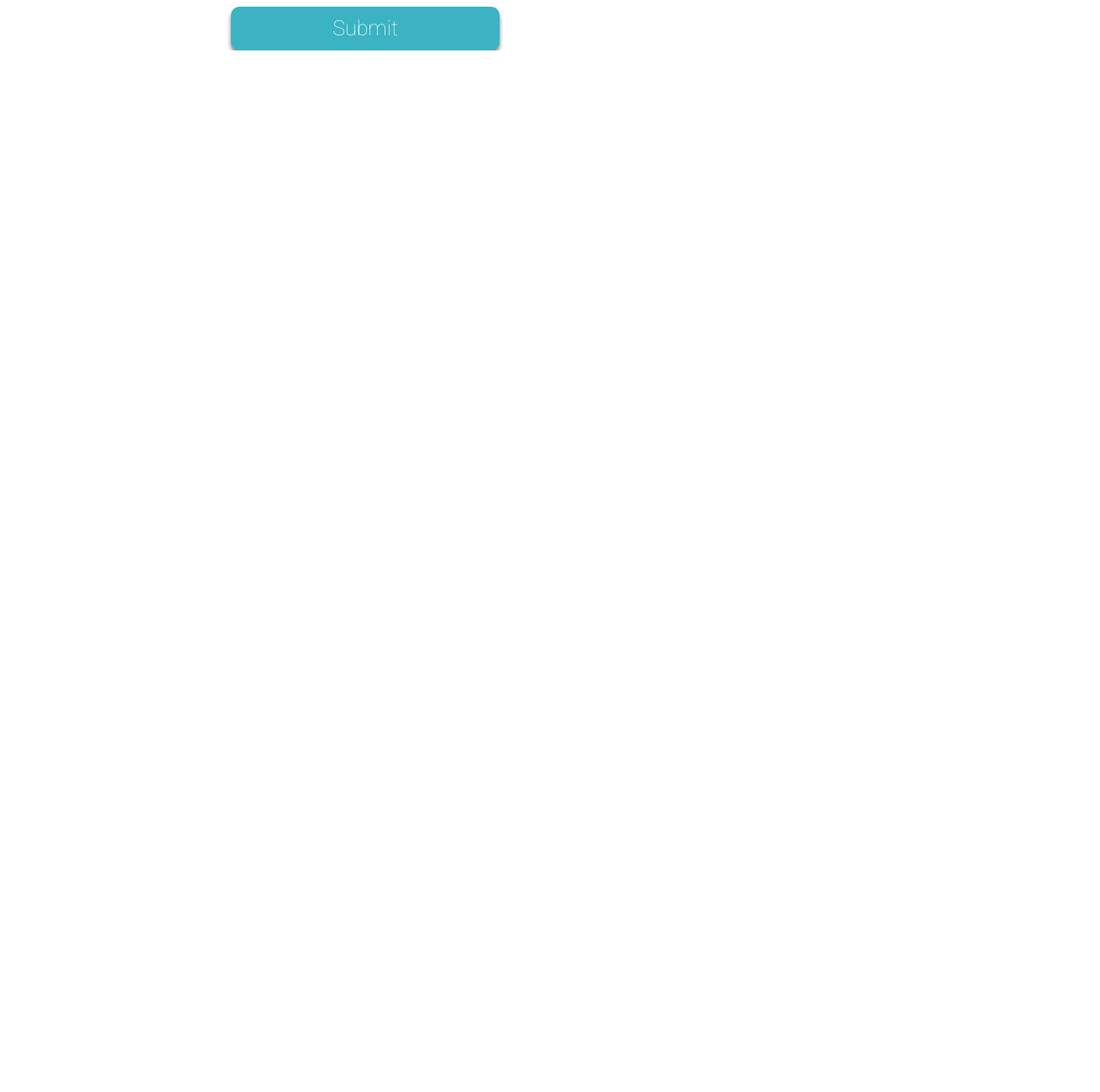
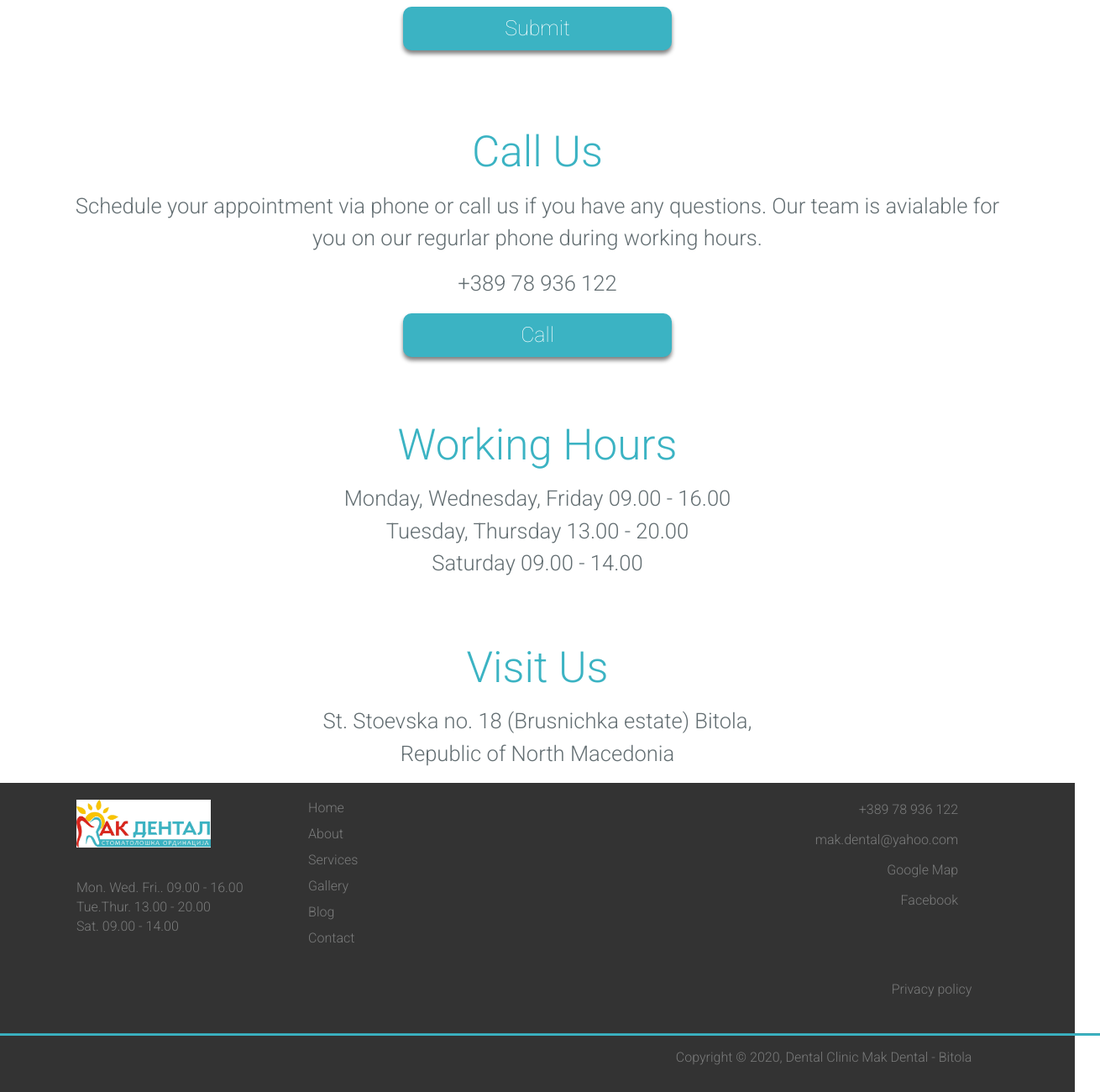
Before and after one commit to sedc-codecademy/sp2020-cp04-mkd, a plain HTML site: page src/pages/contact.html in a window 1280 px wide. Shown: the part 1397-2697 px from the top of the page at 84% size, 1310 px wide, since content can reach past the window. Before the commit the page ends 1457 px from the top, so only its background shows below. Drawn offline with nearby package versions, Linux system fonts and the light colour scheme.

Commit message:
add visit, working hours and call section

```diff
--- a/src/pages/contact.html
+++ b/src/pages/contact.html
@@ -19,6 +19,7 @@
 
     <link rel="stylesheet" href="../css/contact.module.css" />
     <link rel="stylesheet" href="../css/header.module.css" />
+    <link rel="stylesheet" href="../css/footer.css" />
   </head>
 
   <body>
@@ -97,43 +98,158 @@
         </div>
         <div class="row no-gutter">
           <div class="col-md contact-text">
-            Easily get in touch with us via phone or through our online
-              contact form if you have any questions or would like to schedule
-              an appointment. Our team will reply as soon as possible.
+            Easily get in touch with us via phone or through our online contact
+            form if you have any questions or would like to schedule an
+            appointment. Our team will reply as soon as possible.
           </div>
         </div>
 
         <div class="row justify-content-center mt-5">
-          <div class="col-8">
+          <div class="col-8 justify-content-center center-align">
             <form>
               <div class="form-group">
                 <label for="contact-name">Name</label>
-                <input type="email" class="form-control" id="contact-name">
+                <input type="email" class="form-control" id="contact-name" />
               </div>
               <div class="form-group">
                 <label for="contact-phone">Phone</label>
-                <input type="email" class="form-control" id="contact-phone">
+                <input type="email" class="form-control" id="contact-phone" />
               </div>
               <div class="form-group">
                 <label for="contact-email">Email</label>
-                <input type="email" class="form-control" id="contact-email">
+                <input type="email" class="form-control" id="contact-email" />
               </div>
               <div class="form-group">
                 <label for="contact-subject">Subject</label>
-                <input type="email" class="form-control" id="contact-subject">
+                <input type="email" class="form-control" id="contact-subject" />
               </div>
               <div class="form-group">
                 <label for="exampleFormControlTextarea1">Write a message</label>
-                <textarea class="form-control" id="exampleFormControlTextarea1" rows="3"></textarea>
+                <textarea
+                  class="form-control"
+                  id="exampleFormControlTextarea1"
+                  rows="3"
+                ></textarea>
               </div>
-              <button type="submit" class="btn">Submit</button>
+
+              <div class="row justify-content-center mb-3">
+                <button type="submit" class="btn">Submit</button>
+              </div>
             </form>
           </div>
         </div>
 
+        <div class="row no-gutter" style="margin-top: 60px;">
+          <div class="col-md contact-title">
+            Call us
+          </div>
+        </div>
+        <div class="row no-gutter">
+          <div class="col-md contact-text">
+            Schedule your appointment via phone or call us if you have any
+            questions. Our team is avialable for you on our regurlar phone
+            during working hours.
+          </div>
+        </div>
+        <div class="row no-gutter mt-3">
+          <div class="col-md contact-text">
+            +389 78 936 122
+          </div>
+        </div>
+        <div class="row justify-content-center mt-3 mb-3">
+          <button type="submit" class="btn">Call</button>
+        </div>
       </div>
-    </div>
+
+      <div class="row no-gutter" style="margin-top: 60px;">
+        <div class="col-md contact-title">
+          Working Hours
+        </div>
+      </div>
+
+      <div class="row no-gutter">
+        <div class="col-md contact-text">
+          Monday, Wednesday, Friday 09.00 - 16.00<br />
+          Tuesday, Thursday 13.00 - 20.00 <br />
+          Saturday 09.00 - 14.00
+        </div>
+      </div>
+
+      <div class="row no-gutter" style="margin-top: 60px;">
+        <div class="col-md contact-title">
+          Visit Us
+        </div>
+      </div>
+
+      <div class="row no-gutter mb-3">
+        <div class="col-md contact-text">
+          St. Stoevska no. 18 (Brusnichka estate) Bitola,<br />
+          Republic of North Macedonia
+        </div>
+      </div>
     </section>
+
+    <!-- Start -->
+    <footer id="footer" class="page-footer">
+      <div class="containter-fluid text-center text-md-left">
+        <div class="row">
+          <!-- logo Start -->
+          <div class="col-md-2 mx-auto mb-4 p-0">
+            <div class="logo-img mb-2">
+              <img
+                src="../images/logo/md-logo.jpg"
+                class="img-fluid"
+                alt="Responsive image"
+              />
+            </div>
+            <ul class="work-days list-unstyled">
+              <li class="schedule mb-1">Mon. Wed. Fri.. 09.00 - 16.00</li>
+              <li class="schedule mb-1">Tue.Thur. 13.00 - 20.00</li>
+              <li class="schedule mb-1">Sat. 09.00 - 14.00</li>
+            </ul>
+          </div>
+          <!-- logo end -->
+
+          <!-- links start -->
+          <div class="col-md-4 mx-auto mb-4 p-0 mx-md-n5 menu-items">
+            <ul class="list-unstyled">
+              <li><a href="#">Home</a></li>
+              <li><a href="#">About</a></li>
+              <li><a href="#">Services</a></li>
+              <li><a href="#">Gallery</a></li>
+              <li><a href="#">Blog</a></li>
+              <li><a href="#">Contact</a></li>
+            </ul>
+          </div>
+          <!-- links End -->
+
+          <!-- contacts Start -->
+          <div class="col-md-3 mx-auto text-center text-md-right pr-5 contacts">
+            <ul class="list-unstyled">
+              <li class="telNumber">+389 78 936 122</li>
+              <li><a href="#">mak.dental@yahoo.com</a></li>
+              <li><a href="#">Google Map</a></li>
+              <li><a href="#">Facebook</a></li>
+              <!-- <li class="text-end">Privacy policy</li> -->
+            </ul>
+          </div>
+          <!-- contacts end -->
+        </div>
+        <row class="pri-policy">
+          <div class="col-md-10 text-md-right pb-2 pr-3 pl-0 mx-auto">
+            <p><a href="#" class="link-unstyled">Privacy policy</a></p>
+          </div>
+        </row>
+        <!-- start line  -->
+        <hr class="col mx-auto line" style="width: 100%; height: 2px;" />
+        <!-- end line  -->
+        <row class="copyright">
+          <div class="col-md-11 text-md-right pt-0 pb-3 pr-3">
+            <p>Copyright © 2020, Dental Clinic Mak Dental - Bitola</p>
+          </div>
+        </row>
+      </div>
+    </footer>
 
     <script
       src="https://code.jquery.com/jquery-3.5.1.slim.min.js"
```
Also changed, not shown: src/css/gallery.css (+7 -0 lines).
